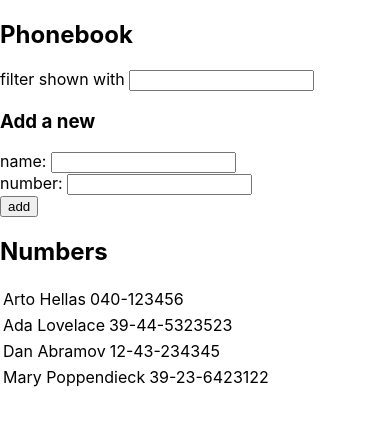
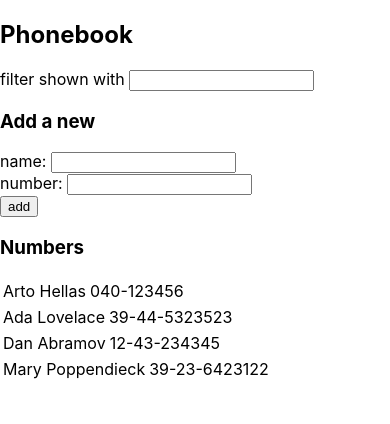
Before and after one commit to decorouz/Full-Stack-Open-2020, a React (Create React App) app in the folder part2/phonebook/: page / in a window 390 px wide. Shown: the top 424 px of the page. Built offline with nearby package versions, Linux system fonts and the light colour scheme; the HTML template or start-up script is replaced by a standard one.

Commit message:
2.10: phonebook

```diff
--- a/part2/phonebook/src/App.js
+++ b/part2/phonebook/src/App.js
@@ -1,19 +1,7 @@
 import React, { useState } from 'react';
-
-const Person = props => {
-  return (
-    <>
-      <table>
-        <tbody>
-          <tr>
-            <td>{props.person.name}</td>
-            <td>{props.person.number}</td>
-          </tr>
-        </tbody>
-      </table>
-    </>
-  );
-};
+import Filter from './components/Filter';
+import Persons from './components/Persons';
+import ContactForm from './components/ContactForm';
 
 const App = () => {
   const [persons, setPersons] = useState([
@@ -26,26 +14,7 @@ const App = () => {
   const [newNumber, setNewNumber] = useState('');
   const [searchFilter, setsearchFilter] = useState('');
 
-  const addPerson = event => {
-    event.preventDefault();
-    const newPerson = {
-      name: newName,
-      number: newNumber,
-      date: new Date().toISOString()
-    };
-    const isFound = persons.find(
-      p => p.name.toLowerCase() === newPerson.name.toLowerCase()
-    );
-    if (isFound) {
-      window.alert(`${newName} is already added to phonebook`);
-    } else {
-      setPersons(persons.concat(newPerson));
-      setNewName('');
-      setNewNumber('');
-    }
-  };
-
-  const handleInputChange = event => {
+  const handleNameChange = event => {
     setNewName(event.target.value);
   };
 
@@ -57,6 +26,25 @@ const App = () => {
     setsearchFilter(event.target.value);
   };
 
+  const addPerson = event => {
+    event.preventDefault();
+    const newPerson = {
+      name: newName,
+      number: newNumber,
+      date: new Date().toISOString()
+    };
+    const isFound = persons.find(
+      p => p.name.toLowerCase() === newPerson.name.toLowerCase().trim()
+    );
+    if (isFound) {
+      window.alert(`${newName.trim()} is already added to phonebook`);
+    } else {
+      setPersons(persons.concat(newPerson));
+      setNewName('');
+      setNewNumber('');
+    }
+  };
+
   const contactToShow = !searchFilter
     ? persons
     : persons.filter(p =>
@@ -66,24 +54,17 @@ const App = () => {
   return (
     <div>
       <h2>Phonebook</h2>
-      filter shown with{' '}
-      <input value={searchFilter} onChange={handleSearchFilter} />
+      <Filter filter={searchFilter} filterHandler={handleSearchFilter} />
       <h3>Add a new</h3>
-      <form onSubmit={addPerson}>
-        <div>
-          name: <input value={newName} onChange={handleInputChange} />
-        </div>
-        <div>
-          number: <input value={newNumber} onChange={handleNumberChange} />
-        </div>
-        <div>
-          <button type="submit">add</button>
-        </div>
-      </form>
-      <h2>Numbers</h2>
-      {contactToShow.map(person => (
-        <Person key={person.name} person={person} />
-      ))}
+      <ContactForm
+        addPerson={addPerson}
+        newName={newName}
+        newNumber={newNumber}
+        nameChanegeHandler={handleNameChange}
+        numberChangehandler={handleNumberChange}
+      />
+      <h3>Numbers</h3>
+      <Persons toShow={contactToShow} />
     </div>
   );
 };
--- /dev/null
+++ b/part2/phonebook/src/components/ContactForm.js
@@ -0,0 +1,27 @@
+import React from 'react';
+
+const ContactForm = ({
+  addPerson,
+  newName,
+  newNumber,
+  nameChanegeHandler,
+  numberChangehandler
+}) => {
+  return (
+    <div>
+      <form onSubmit={addPerson}>
+        <div>
+          name: <input value={newName} onChange={nameChanegeHandler} />
+        </div>
+        <div>
+          number: <input value={newNumber} onChange={numberChangehandler} />
+        </div>
+        <div>
+          <button type="submit">add</button>
+        </div>
+      </form>
+    </div>
+  );
+};
+
+export default ContactForm;
--- /dev/null
+++ b/part2/phonebook/src/components/Filter.js
@@ -0,0 +1,11 @@
+import React from 'react';
+
+const Filter = ({ searchFilter, filterHandler }) => {
+  return (
+    <div>
+      filter shown with <input value={searchFilter} onChange={filterHandler} />
+    </div>
+  );
+};
+
+export default Filter;
--- /dev/null
+++ b/part2/phonebook/src/components/Person.js
@@ -0,0 +1,18 @@
+import React from 'react';
+
+const Person = props => {
+  return (
+    <>
+      <table>
+        <tbody>
+          <tr>
+            <td>{props.person.name}</td>
+            <td>{props.person.number}</td>
+          </tr>
+        </tbody>
+      </table>
+    </>
+  );
+};
+
+export default Person;
--- /dev/null
+++ b/part2/phonebook/src/components/Persons.js
@@ -0,0 +1,14 @@
+import React from 'react';
+import Person from './Person';
+
+const Persons = ({ toShow }) => {
+  return (
+    <div>
+      {toShow.map(person => (
+        <Person key={person.name} person={person} />
+      ))}
+    </div>
+  );
+};
+
+export default Persons;
```
